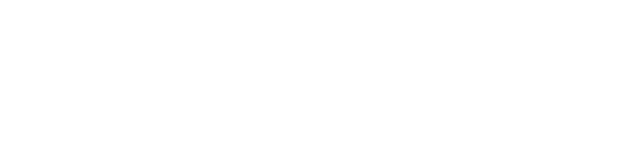
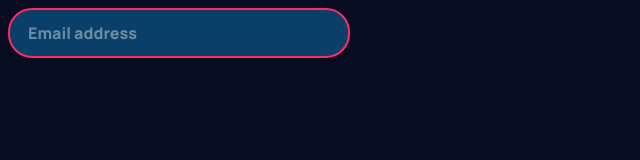
Before and after one commit to philosophy-flow/maker-pre-launch-landing-page, a plain HTML site: page index.html in a window 1280 px wide. Shown: the whole page, without its empty margins (0-640 px from the left). Drawn offline with Linux system fonts and the light colour scheme.

Commit message:
adding global styles

```diff
--- a/index.html
+++ b/index.html
@@ -4,9 +4,11 @@
   <meta charset="UTF-8">
   <meta name="viewport" content="width=device-width, initial-scale=1.0">
   <title>Maker pre-launch landing page</title>
+
+  <link rel="stylesheet" href="styles.css">
 </head>
 
 <body>
-
+  <input type="text" class="text-field text-field-error" placeholder="Email address" />
 </body>
 </html>
--- a/styles.css
+++ b/styles.css
@@ -0,0 +1,66 @@
+/* FONTS */
+@import url('https://fonts.googleapis.com/css2?family=Manrope:wght@300;400;500;800&display=swap');
+
+html {
+  font-family: 'Manrope', sans-serif;
+  font-size: 16px;
+
+  background-color: var(--dark);
+}
+
+h1, h2, h3, h4 {font-weight: 800;}
+h1 {font-size: 3rem;}
+h2 {font-size: 2.5rem;}
+h3 {font-size: 2rem}
+h4 {font-size: 1.125rem;}
+
+p {font-weight: 500; font-size: 1rem;}
+
+
+/* COLORS */
+:root {
+  --light-blue: #3EE9E5;
+  --dark-blue: #093F68;
+  --grey: #777F98;
+  --white: #FFF;
+  --dark: #080C20;
+  --red: #FF2965;
+}
+
+
+/* TEXT FIELDS  */
+.text-field {
+  font-family: inherit;
+  font-size: 1rem;
+  color: var(--white);
+
+  padding: .75rem 0 .75rem 1.125rem;
+  width: 20rem;
+
+  border-radius: 1.5rem;
+  border: none;
+
+  background-color: var(--dark-blue);
+  font-weight: 800;
+  outline: none;
+}
+
+::placeholder { /* Chrome, Firefox, Opera, Safari 10.1+ */
+  color: var(--white);
+  opacity: 0.4;
+  font-weight: 800;
+}
+
+::-ms-input-placeholder { /* Microsoft Edge */
+  color: var(--white);
+  opacity: 0.4;
+  font-weight: 800;
+}
+
+.text-field-complete {
+  border: 1px solid var(--light-blue);
+}
+
+.text-field-error {
+  border: 2px solid var(--red);
+}
```
